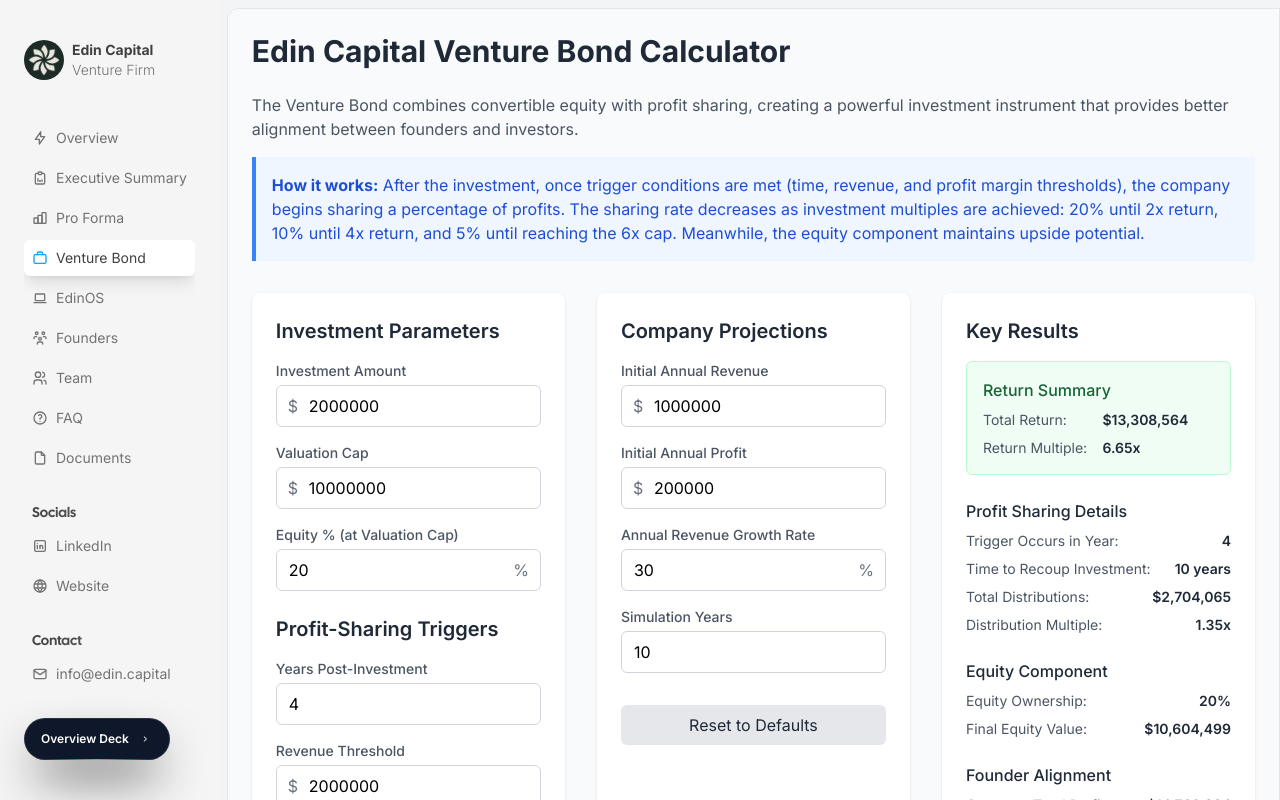
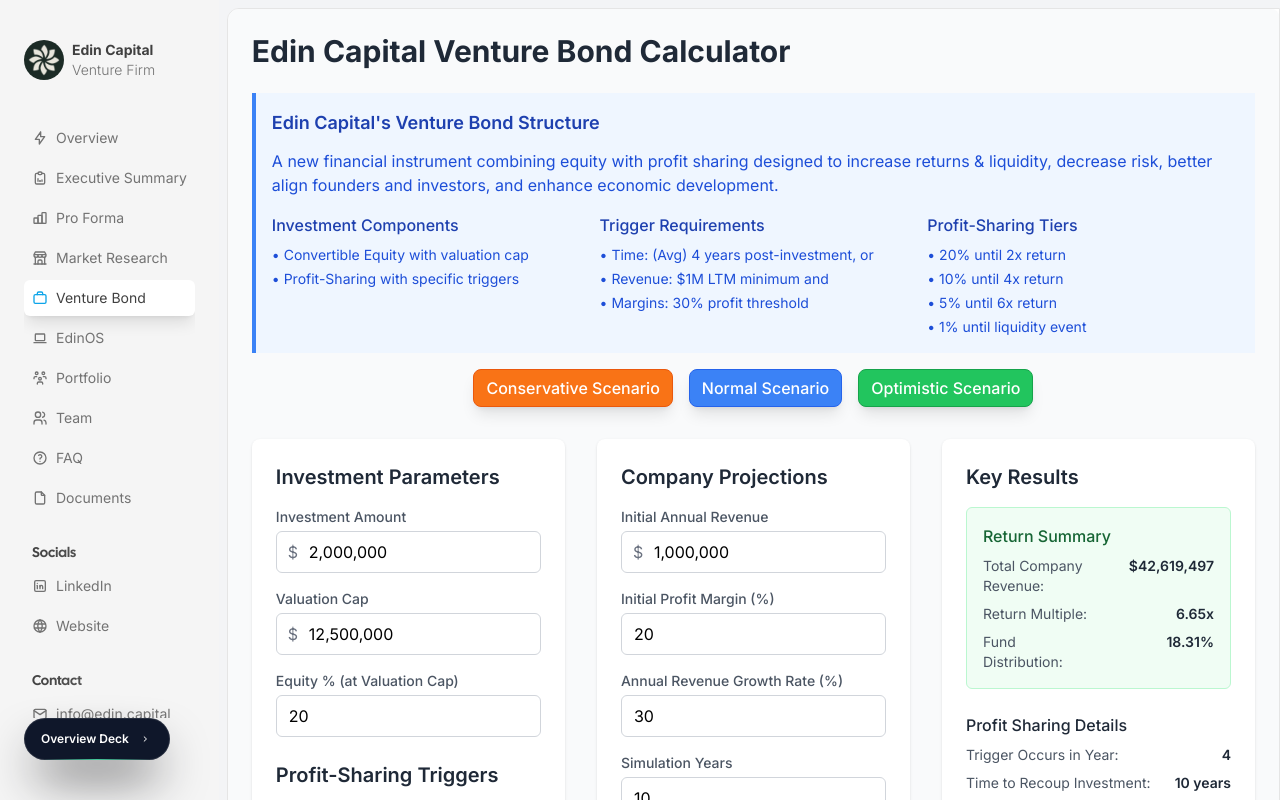
Before and after one commit to GAV07/edin-dashboard, a Next.js app: page /venture-bond in a window 1280 px wide. Built offline with nearby package versions, Linux system fonts and the light colour scheme.

Commit message:
refactor VB calculator to properly account for new logic

```diff
--- a/src/app/venture-bond/page.tsx
+++ b/src/app/venture-bond/page.tsx
@@ -1,6 +1,6 @@
 import { Container } from "@/components/Container";
 import { Metadata } from "next";
-import VentureBond from "@/components/VentureBond";
+import VentureBondCalculator from "@/components/VentureBond";
 
 export const metadata: Metadata = {
   title: "Venture Bond | Investor Dashboard",
@@ -10,7 +10,7 @@
 export default function VentureBondPage() {
   return (
     <>
-      <VentureBond />
+      <VentureBondCalculator />
     </>
   );
 }
--- a/src/components/VentureBond.tsx
+++ b/src/components/VentureBond.tsx
@@ -1,11 +1,12 @@
 "use client";
 
-import React, { useState, useEffect } from 'react';
+import React, { useState, useEffect, ChangeEvent } from 'react';
 import {
   LineChart, Line, BarChart, Bar, XAxis, YAxis, CartesianGrid, Tooltip,
   Legend, ResponsiveContainer, ComposedChart, Area
 } from 'recharts';
 
+// TypeScript interfaces
 interface InputValues {
   investmentAmount: number;
   valCap: number;
@@ -14,7 +15,7 @@
   profitMargin: number;
   growthRate: number;
   initialRevenue: number;
-  initialProfit: number;
+  initialProfitMargin: number;
   simulationYears: number;
   equityPercentage: number;
 }
@@ -34,7 +35,10 @@
 interface SummaryMetrics {
   totalDistributions: number;
   totalProfits: number;
+  totalRevenue: number;
   distributionToProfit: number;
+  profitRetainedByCompany: number;
+  capitalEfficiency: number;
   timeToRecoup: number | string;
   triggerYear: number | string;
   finalReturnMultiple: number;
@@ -43,38 +47,92 @@
   totalReturnMultiple: number;
 }
 
-interface CalculationResults {
+interface Results {
   yearlyData: YearlyData[];
   summaryMetrics: SummaryMetrics;
 }
 
-const VentureBondCalculator: React.FC = () => {
+interface Scenarios {
+  conservative: InputValues;
+  normal: InputValues;
+  optimistic: InputValues;
+}
+
+const VentureBondCalculator = () => {
   // Default values
   const defaultValues: InputValues = {
     investmentAmount: 2000000,
-    valCap: 10000000,
+    valCap: 12500000,
     yearsToTrigger: 4,
     revenueThreshold: 2000000,
     profitMargin: 35,
     growthRate: 30,
     initialRevenue: 1000000,
-    initialProfit: 200000,
+    initialProfitMargin: 20,
     simulationYears: 10,
     equityPercentage: 20
   };
 
+  // Scenario presets
+  const scenarios: Scenarios = {
+    conservative: {
+      investmentAmount: 2000000,
+      valCap: 12500000,
+      yearsToTrigger: 4,
+      revenueThreshold: 2500000,
+      profitMargin: 30,
+      growthRate: 15,
+      initialRevenue: 800000,
+      initialProfitMargin: 15,
+      simulationYears: 10,
+      equityPercentage: 20
+    },
+    normal: {
+      investmentAmount: 2000000,
+      valCap: 12500000,
+      yearsToTrigger: 4,
+      revenueThreshold: 2000000,
+      profitMargin: 35,
+      growthRate: 30,
+      initialRevenue: 1000000,
+      initialProfitMargin: 20,
+      simulationYears: 10,
+      equityPercentage: 20
+    },
+    optimistic: {
+      investmentAmount: 2000000,
+      valCap: 12500000,
+      yearsToTrigger: 4,
+      revenueThreshold: 1500000,
+      profitMargin: 40,
+      growthRate: 50,
+      initialRevenue: 1200000,
+      initialProfitMargin: 25,
+      simulationYears: 10,
+      equityPercentage: 20
+    }
+  };
+
   // State
   const [inputs, setInputs] = useState<InputValues>(defaultValues);
-  const [results, setResults] = useState<CalculationResults | null>(null);
+  const [results, setResults] = useState<Results | null>(null);
   const [chartData, setChartData] = useState<YearlyData[]>([]);
 
-  // Handle input changes
-  const handleInputChange = (e: React.ChangeEvent<HTMLInputElement>) => {
+  // Handle input changes with number formatting
+  const handleInputChange = (e: ChangeEvent<HTMLInputElement>) => {
     const { name, value } = e.target;
+    let numericValue = parseFloat(value.replace(/,/g, ''));
+
     setInputs({
       ...inputs,
-      [name]: parseFloat(value)
+      [name]: isNaN(numericValue) ? 0 : numericValue
     });
+  };
+
+  // Format number inputs with commas
+  const formatInputValue = (value: number) => {
+    if (value === 0 || value === null || value === undefined) return '';
+    return new Intl.NumberFormat('en-US').format(value);
   };
 
   // Reset to defaults
@@ -82,11 +140,16 @@
     setInputs(defaultValues);
   };
 
+  // Apply scenario preset
+  const applyScenario = (scenarioType: keyof Scenarios) => {
+    setInputs(scenarios[scenarioType]);
+  };
+
   // Calculate results
   useEffect(() => {
     if (!inputs.investmentAmount) return;
 
-    const calculateResults = (): CalculationResults => {
+    const calculateResults = () => {
       const {
         investmentAmount,
         valCap,
@@ -95,7 +158,7 @@
         profitMargin,
         growthRate,
         initialRevenue,
-        initialProfit,
+        initialProfitMargin,
         simulationYears,
         equityPercentage
       } = inputs;
@@ -104,12 +167,13 @@
       const yearlyData: YearlyData[] = [];
       let totalDistributions = 0;
       let totalProfits = 0;
+      let totalRevenueSum = 0;
       let currentProfitSharePercentage = 0;
       let hasTriggerOccurred = false;
       let triggerYear = -1;
       let timeToRecoup = -1;
       let currentRevenue = initialRevenue;
-      let currentProfit = initialProfit;
+      let currentProfit = initialRevenue * (initialProfitMargin / 100);
       let currentDistributionMultiple = 0;
 
       // Simulate each year
@@ -157,6 +221,7 @@
         }
 
         totalProfits += currentProfit;
+        totalRevenueSum += currentRevenue;
 
         // Calculate equity value
         const equityValue = (currentRevenue * 5) * (equityPercentage / 100); // Using 5x revenue multiple for equity valuation
@@ -176,10 +241,16 @@
       }
 
       // Calculate summary metrics
+      const profitGivenToFund = totalDistributions / totalProfits;
+      const capitalEfficiency = totalDistributions / investmentAmount; // How much they get back per dollar invested
+
       const summaryMetrics: SummaryMetrics = {
         totalDistributions,
         totalProfits,
-        distributionToProfit: totalDistributions / totalProfits,
+        totalRevenue: totalRevenueSum,
+        distributionToProfit: profitGivenToFund,
+        profitRetainedByCompany: 1 - profitGivenToFund,
+        capitalEfficiency,
         timeToRecoup: timeToRecoup !== -1 ? timeToRecoup : "Not within simulation period",
         triggerYear: triggerYear !== -1 ? triggerYear : "Not within simulation period",
         finalReturnMultiple: totalDistributions / investmentAmount,
@@ -197,7 +268,7 @@
   }, [inputs]);
 
   // Currency formatter
-  const formatCurrency = (value: number | undefined | null): string => {
+  const formatCurrency = (value: number | undefined | null) => {
     if (value === undefined || value === null) return '-';
     return new Intl.NumberFormat('en-US', {
       style: 'currency',
@@ -208,33 +279,79 @@
   };
 
   // Percentage formatter
-  const formatPercent = (value: number | undefined | null): string => {
+  const formatPercent = (value: number | string | undefined | null) => {
     if (value === undefined || value === null) return '-';
     return `${value}%`;
   };
 
   // Format any number with commas
-  const formatNumber = (value: number | undefined | null): string => {
+  const formatNumber = (value: number | undefined | null) => {
     if (value === undefined || value === null) return '-';
     return new Intl.NumberFormat('en-US').format(value);
   };
 
   return (
-    <div className="max-w-6xl mx-auto p-6 bg-gray-50 rounded-lg shadow-md">
+    <div className="w-full p-6 bg-gray-50 rounded-lg shadow-md">
       <h1 className="text-3xl font-bold text-gray-800 mb-6">Edin Capital Venture Bond Calculator</h1>
 
       <div className="mb-8">
-        <p className="mb-4 text-gray-600">
-          The Venture Bond combines convertible equity with profit sharing, creating a
-          powerful investment instrument that provides better alignment between founders and investors.
+        <div className="bg-blue-50 border-l-4 border-blue-500 p-4 mb-4">
+          <h3 className="text-lg font-semibold text-blue-800 mb-3">Edin Capital&apos;s Venture Bond Structure</h3>
+          <p className="text-blue-700 mb-4">
+            A new financial instrument combining equity with profit sharing designed to increase returns & liquidity,
+            decrease risk, better align founders and investors, and enhance economic development.
           </p>
-        <div className="bg-blue-50 border-l-4 border-blue-500 p-4 mb-4">
-          <p className="text-blue-700">
-            <strong>How it works:</strong> After the investment, once trigger conditions are met (time, revenue,
-            and profit margin thresholds), the company begins sharing a percentage of profits. The sharing rate
-            decreases as investment multiples are achieved: 20% until 2x return, 10% until 4x return,
-            and 5% until reaching the 6x cap. Meanwhile, the equity component maintains upside potential.
-          </p>
+
+          <div className="grid grid-cols-1 md:grid-cols-3 gap-4">
+            <div>
+              <h4 className="font-medium text-blue-800 mb-2">Investment Components</h4>
+              <ul className="space-y-1 text-sm text-blue-700">
+                <li>• Convertible Equity with valuation cap</li>
+                <li>• Profit-Sharing with specific triggers</li>
+              </ul>
+            </div>
+
+            <div>
+              <h4 className="font-medium text-blue-800 mb-2">Trigger Requirements</h4>
+              <ul className="space-y-1 text-sm text-blue-700">
+                <li>• Time: (Avg) 4 years post-investment, or</li>
+                <li>• Revenue: $1M LTM minimum and</li>
+                <li>• Margins: 30% profit threshold</li>
+              </ul>
+            </div>
+
+            <div>
+              <h4 className="font-medium text-blue-800 mb-2">Profit-Sharing Tiers</h4>
+              <ul className="space-y-1 text-sm text-blue-700">
+                <li>• 20% until 2x return</li>
+                <li>• 10% until 4x return</li>
+                <li>• 5% until 6x return</li>
+                <li>• 1% until liquidity event</li>
+              </ul>
+            </div>
+          </div>
+        </div>
+
+        {/* Scenario Buttons */}
+        <div className="flex flex-wrap justify-center gap-4 mb-6">
+          <button
+            onClick={() => applyScenario('conservative')}
+            className="bg-orange-500 hover:bg-orange-600 text-white py-1.5 px-3 rounded-lg transition duration-200 font-medium shadow-lg hover:shadow-xl transform hover:-translate-y-1 border border-orange-600 active:transform active:translate-y-0 active:shadow-md"
+          >
+            Conservative Scenario
+          </button>
+          <button
+            onClick={() => applyScenario('normal')}
+            className="bg-blue-500 hover:bg-blue-600 text-white py-1.5 px-3 rounded-lg transition duration-200 font-medium shadow-lg hover:shadow-xl transform hover:-translate-y-1 border border-blue-600 active:transform active:translate-y-0 active:shadow-md"
+          >
+            Normal Scenario
+          </button>
+          <button
+            onClick={() => applyScenario('optimistic')}
+            className="bg-green-500 hover:bg-green-600 text-white py-1.5 px-3 rounded-lg transition duration-200 font-medium shadow-lg hover:shadow-xl transform hover:-translate-y-1 border border-green-600 active:transform active:translate-y-0 active:shadow-md"
+          >
+            Optimistic Scenario
+          </button>
         </div>
       </div>
 
@@ -250,9 +367,9 @@
               <div className="relative">
                 <span className="absolute inset-y-0 left-0 pl-3 flex items-center text-gray-500">$</span>
                 <input
-                  type="number"
+                  type="text"
                   name="investmentAmount"
-                  value={inputs.investmentAmount}
+                  value={formatInputValue(inputs.investmentAmount)}
                   onChange={handleInputChange}
                   className="pl-8 w-full px-3 py-2 border border-gray-300 rounded-md focus:outline-none focus:ring-2 focus:ring-blue-500"
                 />
@@ -266,9 +383,9 @@
               <div className="relative">
                 <span className="absolute inset-y-0 left-0 pl-3 flex items-center text-gray-500">$</span>
                 <input
-                  type="number"
+                  type="text"
                   name="valCap"
-                  value={inputs.valCap}
+                  value={formatInputValue(inputs.valCap)}
                   onChange={handleInputChange}
                   className="pl-8 w-full px-3 py-2 border border-gray-300 rounded-md focus:outline-none focus:ring-2 focus:ring-blue-500"
                 />
@@ -279,16 +396,13 @@
               <label className="block text-sm font-medium text-gray-600 mb-1">
                 Equity % (at Valuation Cap)
               </label>
-              <div className="relative">
               <input
                 type="number"
                 name="equityPercentage"
                 value={inputs.equityPercentage}
                 onChange={handleInputChange}
-                  className="w-full px-3 py-2 border border-gray-300 rounded-md focus:outline-none focus:ring-2 focus:ring-blue-500"
+                className="w-full px-3 py-2 pr-8 border border-gray-300 rounded-md focus:outline-none focus:ring-2 focus:ring-blue-500"
               />
-                <span className="absolute inset-y-0 right-0 pr-3 flex items-center text-gray-500">%</span>
-              </div>
             </div>
           </div>
 
@@ -315,9 +429,9 @@
               <div className="relative">
                 <span className="absolute inset-y-0 left-0 pl-3 flex items-center text-gray-500">$</span>
                 <input
-                  type="number"
+                  type="text"
                   name="revenueThreshold"
-                  value={inputs.revenueThreshold}
+                  value={formatInputValue(inputs.revenueThreshold)}
                   onChange={handleInputChange}
                   className="pl-8 w-full px-3 py-2 border border-gray-300 rounded-md focus:outline-none focus:ring-2 focus:ring-blue-500"
                 />
@@ -326,18 +440,15 @@
 
             <div>
               <label className="block text-sm font-medium text-gray-600 mb-1">
-                Profit Margin Threshold
+                Profit Margin Threshold (%)
               </label>
-              <div className="relative">
               <input
                 type="number"
                 name="profitMargin"
                 value={inputs.profitMargin}
                 onChange={handleInputChange}
-                  className="w-full px-3 py-2 border border-gray-300 rounded-md focus:outline-none focus:ring-2 focus:ring-blue-500"
+                className="w-full px-3 py-2 pr-8 border border-gray-300 rounded-md focus:outline-none focus:ring-2 focus:ring-blue-500"
               />
-                <span className="absolute inset-y-0 right-0 pr-3 flex items-center text-gray-500">%</span>
-              </div>
             </div>
           </div>
         </div>
@@ -353,9 +464,9 @@
               <div className="relative">
                 <span className="absolute inset-y-0 left-0 pl-3 flex items-center text-gray-500">$</span>
                 <input
-                  type="number"
+                  type="text"
                   name="initialRevenue"
-                  value={inputs.initialRevenue}
+                  value={formatInputValue(inputs.initialRevenue)}
                   onChange={handleInputChange}
                   className="pl-8 w-full px-3 py-2 border border-gray-300 rounded-md focus:outline-none focus:ring-2 focus:ring-blue-500"
                 />
@@ -364,34 +475,28 @@
 
             <div>
               <label className="block text-sm font-medium text-gray-600 mb-1">
-                Initial Annual Profit
+                Initial Profit Margin (%)
               </label>
-              <div className="relative">
-                <span className="absolute inset-y-0 left-0 pl-3 flex items-center text-gray-500">$</span>
               <input
                 type="number"
-                  name="initialProfit"
-                  value={inputs.initialProfit}
+                name="initialProfitMargin"
+                value={inputs.initialProfitMargin}
                 onChange={handleInputChange}
-                  className="pl-8 w-full px-3 py-2 border border-gray-300 rounded-md focus:outline-none focus:ring-2 focus:ring-blue-500"
+                className="w-full px-3 py-2 pr-8 border border-gray-300 rounded-md focus:outline-none focus:ring-2 focus:ring-blue-500"
               />
-              </div>
             </div>
 
             <div>
               <label className="block text-sm font-medium text-gray-600 mb-1">
-                Annual Revenue Growth Rate
+                Annual Revenue Growth Rate (%)
               </label>
-              <div className="relative">
               <input
                 type="number"
                 name="growthRate"
                 value={inputs.growthRate}
                 onChange={handleInputChange}
-                  className="w-full px-3 py-2 border border-gray-300 rounded-md focus:outline-none focus:ring-2 focus:ring-blue-500"
+                className="w-full px-3 py-2 pr-8 border border-gray-300 rounded-md focus:outline-none focus:ring-2 focus:ring-blue-500"
               />
-                <span className="absolute inset-y-0 right-0 pr-3 flex items-center text-gray-500">%</span>
-              </div>
             </div>
 
             <div>
@@ -404,7 +509,7 @@
                 value={inputs.simulationYears}
                 onChange={handleInputChange}
                 min="5"
-                max="15"
+                max="25"
                 className="w-full px-3 py-2 border border-gray-300 rounded-md focus:outline-none focus:ring-2 focus:ring-blue-500"
               />
             </div>
@@ -428,14 +533,19 @@
               <div className="bg-green-50 p-4 rounded-md border border-green-200">
                 <h3 className="font-medium text-green-800 mb-2">Return Summary</h3>
                 <div className="grid grid-cols-2 gap-2">
-                  <div className="text-sm text-gray-600">Total Return:</div>
-                  <div className="text-sm font-semibold text-gray-800">
-                    {formatCurrency(results.summaryMetrics.totalReturnValue)}
+                  <div className="text-sm text-gray-600">Total Company Revenue:</div>
+                  <div className="text-sm font-semibold text-gray-800 text-right">
+                    {formatCurrency(results.summaryMetrics.totalRevenue)}
                   </div>
 
                   <div className="text-sm text-gray-600">Return Multiple:</div>
-                  <div className="text-sm font-semibold text-gray-800">
+                  <div className="text-sm font-semibold text-gray-800 text-right">
                     {results.summaryMetrics.totalReturnMultiple.toFixed(2)}x
+                  </div>
+
+                  <div className="text-sm text-gray-600">Fund Distribution:</div>
+                  <div className="text-sm font-semibold text-gray-800 text-right">
+                    {formatPercent((results.summaryMetrics.distributionToProfit * 100).toFixed(2))}
                   </div>
                 </div>
               </div>
@@ -507,7 +617,7 @@
                   <div className="flex justify-between">
                     <div className="text-sm text-gray-600">Profit Share to Company:</div>
                     <div className="text-sm font-semibold text-gray-800">
-                      {formatPercent((1 - results.summaryMetrics.distributionToProfit) * 100)}
+                      {formatPercent((results.summaryMetrics.profitRetainedByCompany * 100).toFixed(2))}
                     </div>
                   </div>
                 </div>
@@ -517,51 +627,9 @@
         </div>
       </div>
 
-      {/* Main Chart Section */}
+      {/* Year-by-Year Projections Table */}
       {results && (
         <div className="bg-white p-6 rounded-lg shadow mb-8">
-          <h2 className="text-xl font-semibold text-gray-800 mb-4">Company Profit vs Distributions</h2>
-          <div className="h-80">
-            <ResponsiveContainer width="100%" height="100%">
-              <ComposedChart
-                data={chartData}
-                margin={{ top: 20, right: 30, left: 30, bottom: 5 }}
-              >
-                <CartesianGrid strokeDasharray="3 3" />
-                <XAxis dataKey="year" label={{ value: 'Year', position: 'insideBottomRight', offset: -5 }} />
-                <YAxis
-                  label={{ value: 'Amount ($)', angle: -90, position: 'insideLeft' }}
-                  tickFormatter={(value) => value >= 1000000 ? `$${(value / 1000000).toFixed(1)}M` : `$${(value / 1000).toFixed(0)}K`}
-                />
-                <Tooltip
-                  formatter={(value, name) => {
-                    if (name === "Company Profit") return [formatCurrency(value as number), name];
-                    if (name === "Distribution to Investor") return [formatCurrency(value as number), name];
-                    if (name === "Cumulative Distribution") return [formatCurrency(value as number), name];
-                    return [value, name];
-                  }}
-                  labelFormatter={(label) => `${label}`}
-                />
-                <Legend />
-                <Bar dataKey="profit" name="Company Profit" fill="#4F46E5" />
-                <Bar dataKey="distribution" name="Distribution to Investor" fill="#10B981" />
-                <Line
-                  type="monotone"
-                  dataKey="cumulativeDistribution"
-                  name="Cumulative Distribution"
-                  stroke="#F59E0B"
-                  strokeWidth={2}
-                  dot={{ r: 5 }}
-                />
-              </ComposedChart>
-            </ResponsiveContainer>
-          </div>
-        </div>
-      )}
-
-      {/* Year-by-Year Projections Table */}
-      {results && (
-        <div className="bg-white p-6 rounded-lg shadow">
           <h2 className="text-xl font-semibold text-gray-800 mb-4">Year-by-Year Projections</h2>
           <div className="overflow-x-auto">
             <table className="min-w-full divide-y divide-gray-200">
@@ -596,6 +664,53 @@
         </div>
       )}
 
+      {/* Main Chart Section */}
+      {results && (
+        <div className="bg-white p-6 rounded-lg shadow mb-8">
+          <h2 className="text-lg font-semibold text-gray-800 mb-4">Company Profit vs Distributions</h2>
+          <div className="h-80">
+            <ResponsiveContainer width="100%" height="100%">
+              <ComposedChart
+                data={chartData}
+                margin={{ top: 20, right: 30, left: 30, bottom: 5 }}
+              >
+                <XAxis
+                  dataKey="year"
+                  label={{ value: 'Year', position: 'insideBottomRight', offset: -5, fontSize: 12 }}
+                  tick={{ fontSize: 11 }}
+                />
+                <YAxis
+                  label={{ value: 'Amount ($)', angle: -90, position: 'insideLeft', fontSize: 12 }}
+                  tickFormatter={(value) => value >= 1000000 ? `$${(value / 1000000).toFixed(1)}M` : `$${(value / 1000).toFixed(0)}K`}
+                  tick={{ fontSize: 11 }}
+                />
+                <Tooltip
+                  formatter={(value: any, name: string) => {
+                    if (name === "Company Profit") return [formatCurrency(Number(value)), name];
+                    if (name === "Distribution to Investor") return [formatCurrency(Number(value)), name];
+                    if (name === "Cumulative Distribution") return [formatCurrency(Number(value)), name];
+                    return [value, name];
+                  }}
+                  labelFormatter={(label: any) => `Year ${label}`}
+                  contentStyle={{ fontSize: '12px' }}
+                />
+                <Legend wrapperStyle={{ fontSize: '12px' }} />
+                <Bar dataKey="profit" name="Company Profit" fill="#4F46E5" />
+                <Bar dataKey="distribution" name="Distribution to Investor" fill="#10B981" />
+                <Line
+                  type="monotone"
+                  dataKey="cumulativeDistribution"
+                  name="Cumulative Distribution"
+                  stroke="#F59E0B"
+                  strokeWidth={2}
+                  dot={{ r: 5 }}
+                />
+              </ComposedChart>
+            </ResponsiveContainer>
+          </div>
+        </div>
+      )}
+
       <div className="mt-8 text-sm text-gray-500">
         <p>
           This calculator provides estimates based on the inputs provided and simplified growth assumptions.
--- a/src/constants/navlinks.tsx
+++ b/src/constants/navlinks.tsx
@@ -8,6 +8,7 @@
   IconClipboardData,
   IconUsers,
   IconUsersGroup,
+  IconBuildingStore,
 } from "@tabler/icons-react";
 
 export const navlinks = [
@@ -27,6 +28,11 @@
     icon: IconChartBar,
   },
   {
+    href: "/market-research",
+    label: "Market Research",
+    icon: IconBuildingStore,
+  },
+  {
     href: "/venture-bond",
     label: "Venture Bond",
     icon: IconBriefcase2,
@@ -37,8 +43,8 @@
     icon: IconDeviceLaptop,
   },
   {
-    href: "/founders",
-    label: "Founders",
+    href: "/portfolio",
+    label: "Portfolio",
     icon: IconUsersGroup,
   },
   {
```
Also changed, not shown: src/app/resume/page.tsx (+1 -8 lines). Lines whose indentation alone changed are shown as unchanged.
